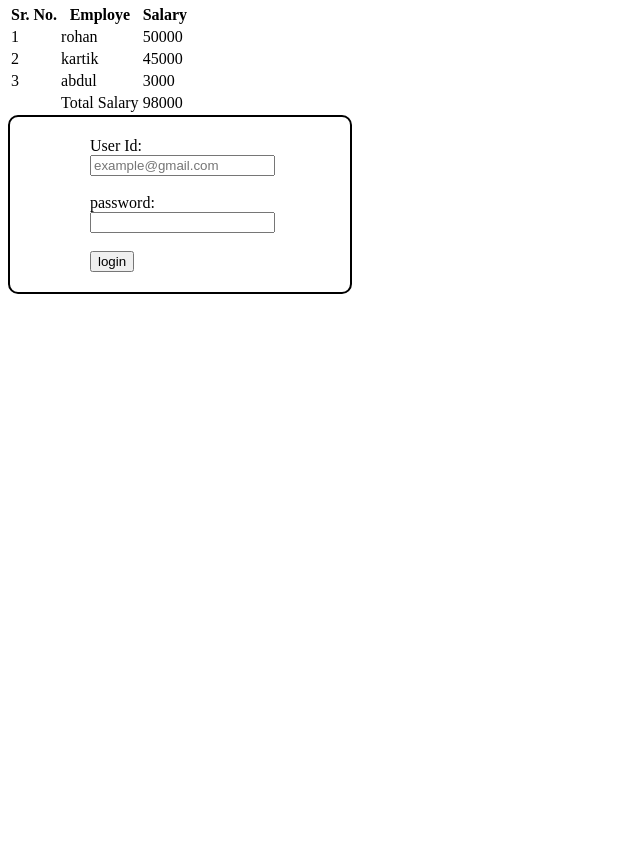
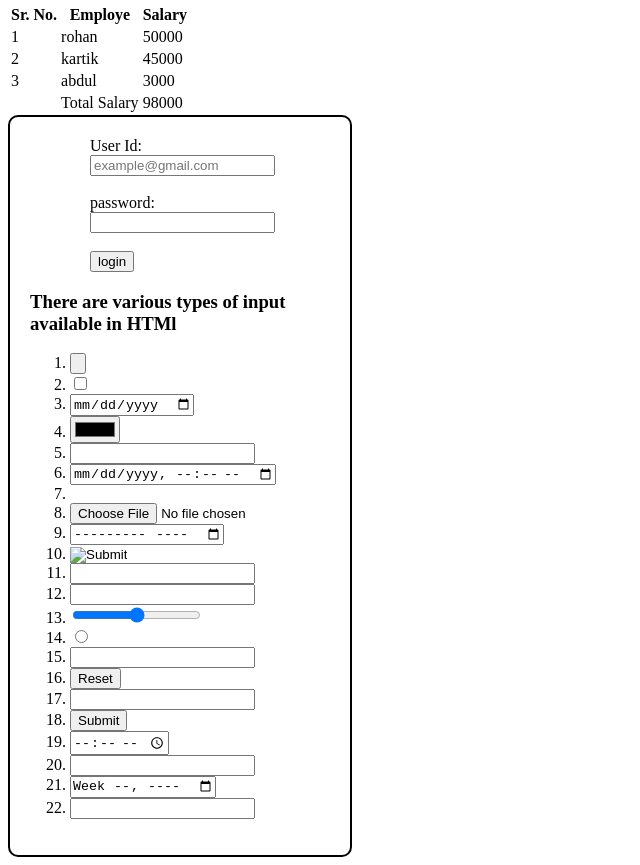
Before and after one commit to shivamsharma7421/Web-dev-class, a plain HTML site: page html/index.html in a window 1280 px wide. Shown: the part 1730-2595 px from the top of the page, without its empty margins (0-640 px from the left). Before the commit the page ends 2032 px from the top, so only its background shows below. Drawn offline with Linux system fonts and the light colour scheme.

Commit message:
HTML Input Types  with this all HTMl topiccs are completed

```diff
--- a/html/index.html
+++ b/html/index.html
@@ -77,6 +77,34 @@
         <label style="padding: 20%;" for="password">password:</label><br>
         <input style="margin-left: 20%;" type="password" name="password" id="password"><br><br>
         <button style="margin-left: 20%;"> login</button>
+        <div>
+        <h3>There are various types of input available in HTMl</h3>
+        <ol>
+        <li><input type="button"></li>
+        <li><input type="checkbox"></li>
+        <li><input type="date"></li>
+        <li><input type="color"></li>
+        <li><input type="email"></li>
+        <li><input type="datetime-local"></li>
+        <li><input type="hidden"></li>
+        <li><input type="file"></li>
+        <li><input type="month"></li>
+        <li><input type="image"></li>
+        <li><input type="password"></li>
+        <li><input type="number"></li>
+        <li><input type="range"></li>
+        <li><input type="radio"></li>
+        <li><input type="search"></li>
+        <li><input type="reset"></li>
+        <li><input type="tel"></li>
+        <li><input type="submit"></li>
+        <li><input type="time"></li>
+        <li><input type="text"></li>
+        <li><input type="week"></li>
+        <li><input type="url"></li>
+        </ol>
+
+        </div>
     </form>
 
 </body>
```
